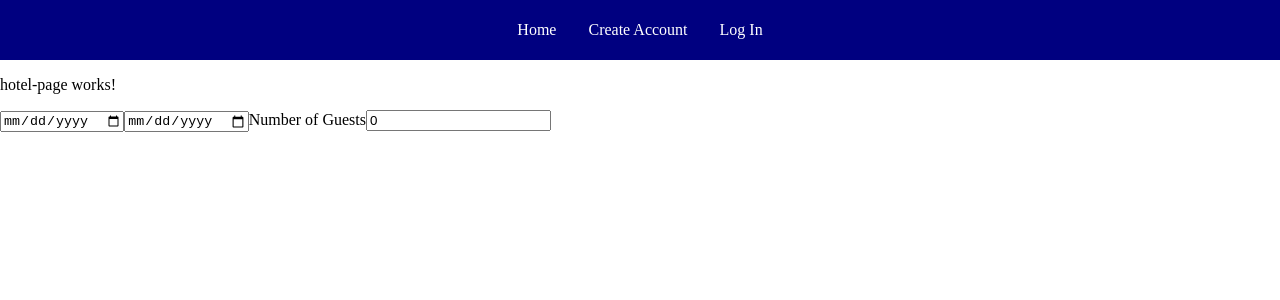
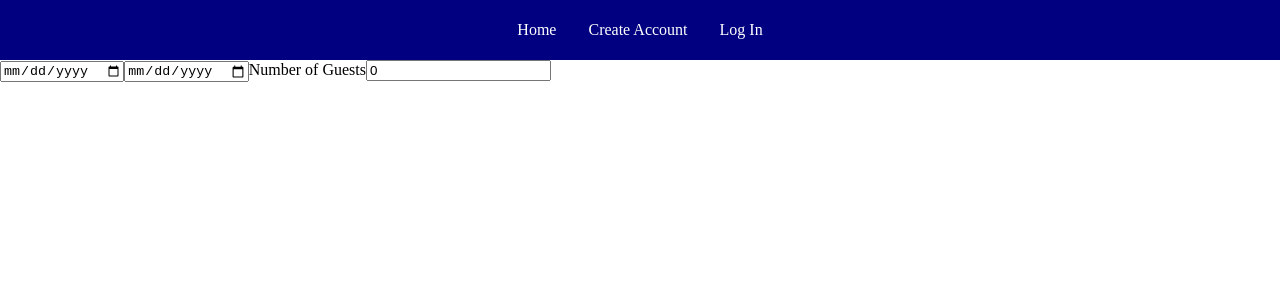
Before and after one commit to ZachMeininger/RevStay, an Angular app in the folder FrontEnd/RevStay/: page /hotelrooms/1 in a window 1280 px wide. Shown: the top 300 px of the page. Built offline with nearby package versions, Linux system fonts and the light colour scheme; no server answers.

Commit message:
removed default text

```diff
--- a/FrontEnd/RevStay/src/app/components/hotel-page/hotel-page.component.html
+++ b/FrontEnd/RevStay/src/app/components/hotel-page/hotel-page.component.html
@@ -1,4 +1,3 @@
-<p>hotel-page works!</p>
 <input [(ngModel)]="checkInDate" type="date" name="checkInDate" id="checkInDate">
 <input [(ngModel)]="checkOutDate" type="date" name="checkOutDate" id="checkOutDate">
 <label for="numGuests">Number of Guests</label>
```
